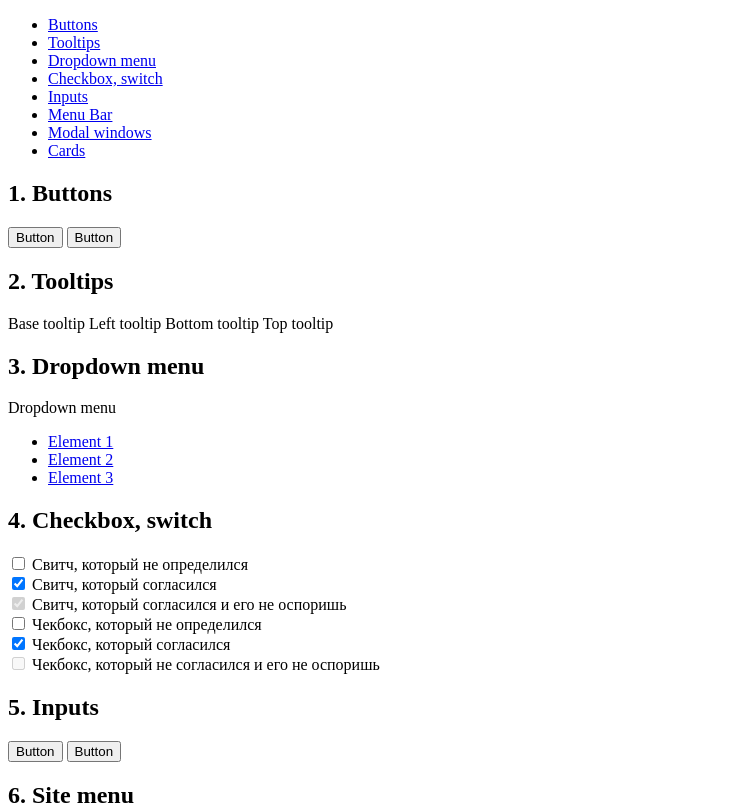
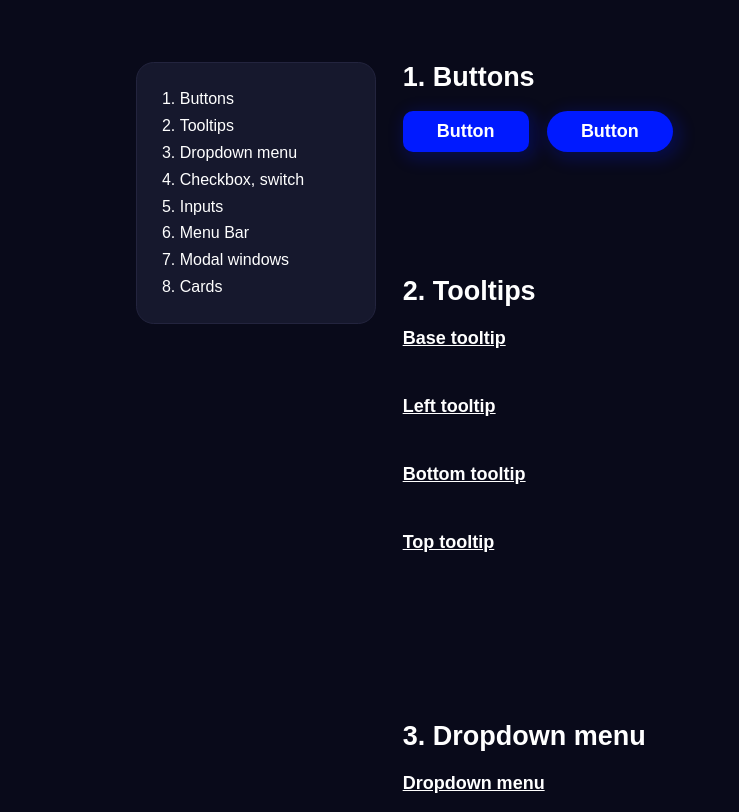
Before and after one commit to ShaggyBa/Small_UI_Library, a plain HTML site: page index.html in a window 1280 px wide. Shown: the top 812 px of the page, without its empty margins (0-739 px from the left). Drawn offline with Linux system fonts and the light colour scheme.

Commit message:
change url to files

```diff
--- a/index.html
+++ b/index.html
@@ -5,16 +5,16 @@
 	<meta charset="UTF-8">
 	<meta name="viewport" content="width=device-width, initial-scale=1.0">
 
-	<link rel="stylesheet" href="src/styles/_buttons.css" type="text/css">
-	<link rel="stylesheet" href="src/styles/_checkbox.css" type="text/css">
-	<link rel="stylesheet" href="src/styles/_container.css" type="text/css">
-	<link rel="stylesheet" href="src/styles/_dropdown__menu.css" type="text/css">
-	<link rel="stylesheet" href="src/styles/_main.css" type="text/css">
-	<link rel="stylesheet" href="src/styles/_navbar.css" type="text/css">
-	<link rel="stylesheet" href="src/styles/_reset.css" type="text/css">
-	<link rel="stylesheet" href="src/styles/_section.css" type="text/css">
-	<link rel="stylesheet" href="src/styles/_switch.css" type="text/css">
-	<link rel="stylesheet" href="src/styles/_tooltips.css" type="text/css">
+	<link rel="stylesheet" href="src/styles/buttons.css" type="text/css">
+	<link rel="stylesheet" href="src/styles/checkbox.css" type="text/css">
+	<link rel="stylesheet" href="src/styles/container.css" type="text/css">
+	<link rel="stylesheet" href="src/styles/dropdown__menu.css" type="text/css">
+	<link rel="stylesheet" href="src/styles/main.css" type="text/css">
+	<link rel="stylesheet" href="src/styles/navbar.css" type="text/css">
+	<link rel="stylesheet" href="src/styles/reset.css" type="text/css">
+	<link rel="stylesheet" href="src/styles/section.css" type="text/css">
+	<link rel="stylesheet" href="src/styles/switch.css" type="text/css">
+	<link rel="stylesheet" href="src/styles/tooltips.css" type="text/css">
 
 	<title>Smallest UI Library</title>
 </head>
@@ -162,7 +162,7 @@
 		<footer></footer>
 	</div>
 
-	<script src="src/scripts/_dropdown__menu.js"></script>
+	<script src="src/scripts/dropdown__menu.js"></script>
 </body>
 
 </html>
```
